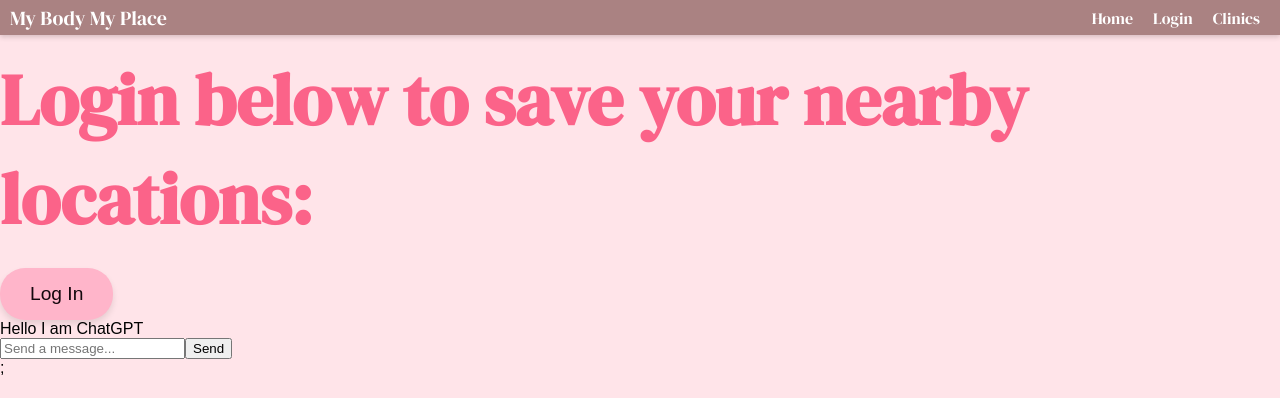
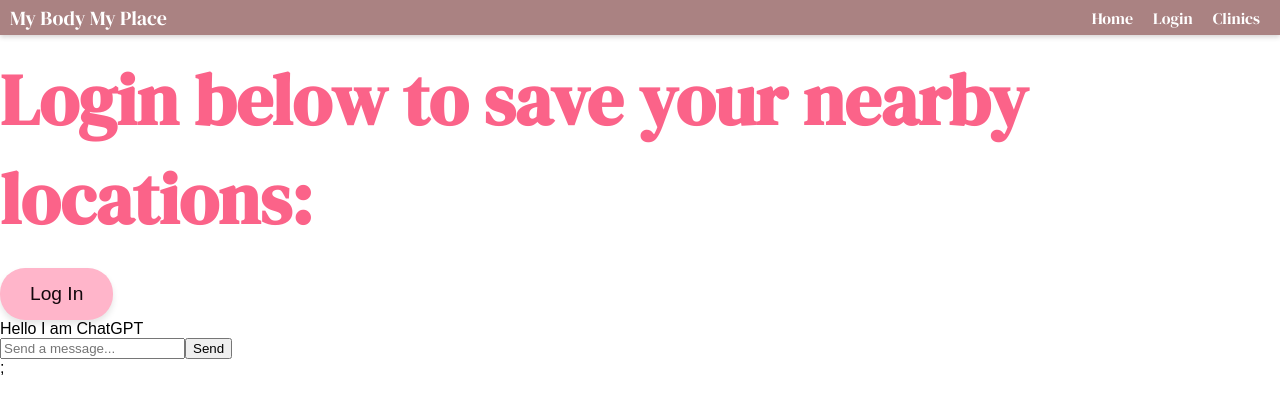
Before and after one commit to kaylainoa/Swamphacks, a React (Create React App) app: page /login in a window 1280 px wide. Shown: the top 398 px of the page. Built offline with nearby package versions, Linux system fonts and the light colour scheme.

Commit message:
changed background

```diff
--- a/src/LoginButton.css
+++ b/src/LoginButton.css
@@ -2,25 +2,26 @@
 body {
     display: flex;
     justify-content: center;
-    align-items: flex-start;  /* Aligns the content at the top */
+    align-items: flex-start;
     height: 100vh;
     margin: 0;
-    background-color: #ffe4e9; /* Optional background color */
-    font-family: Arial, sans-serif; /* Optional: set a font for the page */
+    background-color: #ffffff;
+    font-family: Arial, sans-serif;
   }
 
   /* Style the button */
   .login-button {
     background-color: #ffb5ca;
     border: none;
-    padding: 15px 30px;  /* Adjust padding */
-    font-size: 1.2em;     /* Font size */
+    padding: 15px 30px;
+    font-size: 1.2em;
     color: rgb(20, 7, 13);
     cursor: pointer;
     border-radius: 25px;
     transition: background-color 0.3s ease;
     text-align: center;
     display: flex;
+    justify-content: center;
     align-items: center;
     box-shadow: 0 4px 6px rgba(0, 0, 0, 0.1);
     margin-top: 20px;
@@ -29,7 +30,7 @@ body {
 
   /* Hover effect */
   .login-button:hover {
-    background-color: #f58ba9; /* Darker pink when hovered */
+    background-color: #f58ba9;
   }
 
 
```
